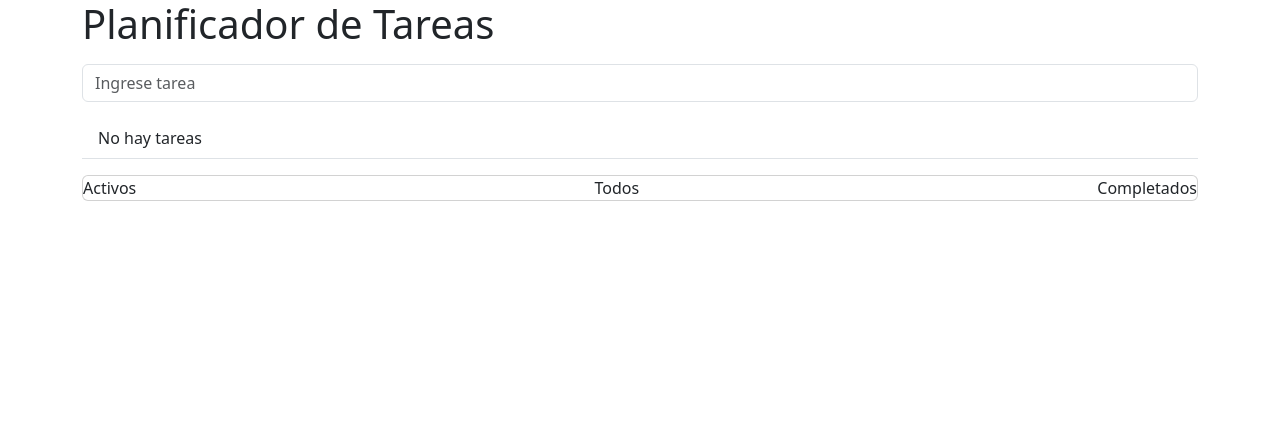
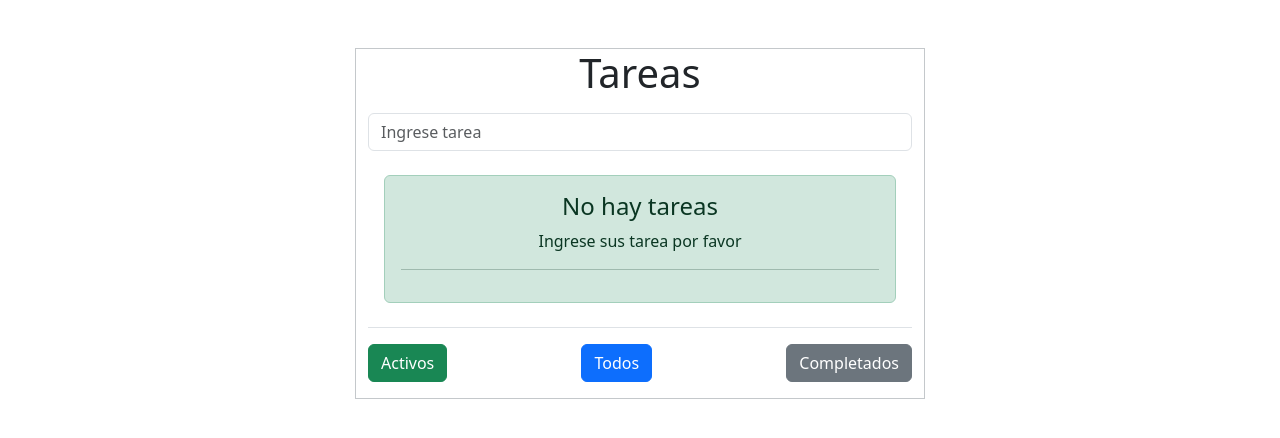
Before and after one commit to Ramboxp/gestor_tareas, a Vue app: page / in a window 1280 px wide. Shown: the top 438 px of the page. Built offline with nearby package versions, Linux system fonts and the light colour scheme.

Commit message:
Validaciones

```diff
--- a/public/index.html
+++ b/public/index.html
@@ -9,12 +9,14 @@
     <link rel="stylesheet" href="https://cdnjs.cloudflare.com/ajax/libs/font-awesome/6.4.2/css/all.min.css" integrity="sha512-z3gLpd7yknf1YoNbCzqRKc4qyor8gaKU1qmn+CShxbuBusANI9QpRohGBreCFkKxLhei6S9CQXFEbbKuqLg0DA==" crossorigin="anonymous" referrerpolicy="no-referrer" />
     <link href="https://cdn.jsdelivr.net/npm/bootstrap@5.3.1/dist/css/bootstrap.min.css" rel="stylesheet" integrity="sha384-4bw+/aepP/YC94hEpVNVgiZdgIC5+VKNBQNGCHeKRQN+PtmoHDEXuppvnDJzQIu9" crossorigin="anonymous">
     <title><%= htmlWebpackPlugin.options.title %></title>
+
   </head>
-  <body>
+  <body >
     <noscript>
       <strong>We're sorry but <%= htmlWebpackPlugin.options.title %> doesn't work properly without JavaScript enabled. Please enable it to continue.</strong>
     </noscript>
     <div id="app"></div>
     <!-- built files will be auto injected -->
   </body>
+
 </html>
--- a/src/App.vue
+++ b/src/App.vue
@@ -1,10 +1,12 @@
 <template>
-  <div class="container">
+  <div class="container text-center ">
+    <div class="row mt-5">
+      <div class="col-md-6 offset-md-3 border border-secondary-subtle">
         <TareaApp />
-
+      </div>
+    </div>
   </div>
   </template>
-
   <script>
     import TareaApp from './components/TareaApp.vue'
 
--- a/src/components/TareaApp.vue
+++ b/src/components/TareaApp.vue
@@ -1,6 +1,6 @@
 <!-- Tarea-App.vue -->
 <template>
-    <h1>Planificador de Tareas</h1>
+    <h1 class="text-center">Tareas</h1>
     <TareaForm />
     <TareaList />
 </template>
--- a/src/components/TareaFilter.vue
+++ b/src/components/TareaFilter.vue
@@ -1,17 +1,18 @@
     <template>
-    <div class="card mt-3">
-        <div class="card-bod d-flex justify-content-between align-items-center">
-            <span role="button" @click="filtrar('activos')">
+        <div class="mt-3 mb-3">
+            <div class="card-body d-flex justify-content-between align-items-center">
+
+                <button type="button" class="btn btn-success" role="button" @click="filtrar('activos')">
                     Activos
-            </span>
+                </button>
 
-            <span role="button" @click="filtrar('todos')">
+                <button type="button" class="btn btn-primary" role="button"  @click="filtrar('todos')">
                     Todos
-            </span>
+                </button>
 
-            <span role="button" @click="filtrar('completados')">
+                <button type="button" class="btn btn-secondary" role="button" @click="filtrar('completados')">
                     Completados
-            </span>
+                </button>
             </div>
 
         </div>
@@ -23,6 +24,8 @@ export default {
         name: "Tarea-Filter",
         setup() {
             const estado = inject('estado')
+
+
             const filtrar = valor => {
                 estado.value = valor
             }
--- a/src/components/TareaFooter.vue
+++ b/src/components/TareaFooter.vue
@@ -1,12 +1,14 @@
 <template>
-    <li class="list-group-item d-flex justify-content-between align-items-center">
+        <div class="mt-3 mb-3">
+    <li class="card-body d-flex justify-content-between align-items-center">
         <span role="button">
-            Cantidad: {{ contarActivos }}
+            Activos: {{ contarActivos }}
         </span>
-        <span role="button" @click="eliminaCompletados">
+        <button type="button" class="btn btn-danger" role="button" @click="eliminaCompletados">
             Eliminar completados
-        </span>
+        </button>
     </li>
+</div>
 </template>
 
 <script>
--- a/src/components/TareaForm.vue
+++ b/src/components/TareaForm.vue
@@ -1,6 +1,6 @@
 <template>
     <form @submit.prevent="agregarTarea">
-        <input type="text" class="form-control my-3" placeholder="Ingrese tarea" v-model.trim="texto" required>
+        <input type="text" maxlength="25" class="form-control my-3" placeholder="Ingrese tarea" v-model.trim="texto">
         <p v-if="mensajeError" class="alert alert-danger">{{ mensajeError }}</p>
     </form>
 </template>
--- a/src/components/TareaItem.vue
+++ b/src/components/TareaItem.vue
@@ -29,7 +29,7 @@ export default {
         const cambiaEstado = id => {
             tareas.value = tareas.value.map(item => {
                 if (item.id === id) {
-                    item.estado = true
+                    item.estado = !item.estado; // Aquí alternamos el estado entre true y false
                 }
                 return item
             })
@@ -42,6 +42,6 @@ export default {
 <style>
 .incorrecto {
     text-decoration: line-through;
-    color: rgb(85, 0, 255);
+    color: rgb(255, 64, 0);
 }
 </style>
--- a/src/components/TareaList.vue
+++ b/src/components/TareaList.vue
@@ -2,18 +2,21 @@
   <ul class="list-group list-group-flush">
     <TareaItem v-for="tarea in tareas" :key="tarea.id" :tarea="tarea" />
 
-    <li v-if="tareas.length === 0" class="list-group-item">
-      No hay tareas
+    <li v-if="tareas.length === 0 " class="list-group-item">
+      <div class="alert alert-success" role="alert">
+        <h4 class="alert-heading">No hay tareas</h4>
+          <p>Ingrese sus tarea por favor</p>
+        <hr>
+      </div>
     </li>
 
     <TareaFooter v-if="tareas.length > 0" />
     <TareaFilter />
-
   </ul>
 </template>
 
 <script>
- /* eslint-disable */
+/* eslint-disable */
 import { computed, inject, provide, ref } from 'vue'
 import TareaItem from './TareaItem.vue'
 import TareaFooter from './TareaFooter.vue'
```
Lines whose indentation alone changed are shown as unchanged.
